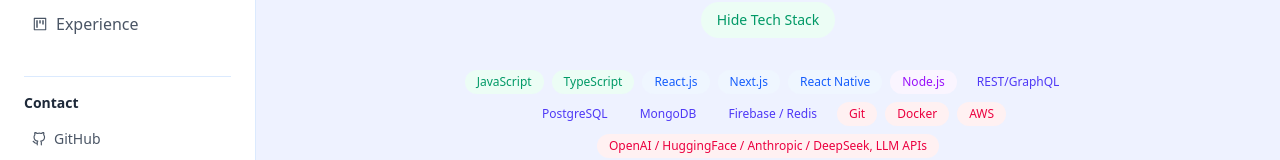
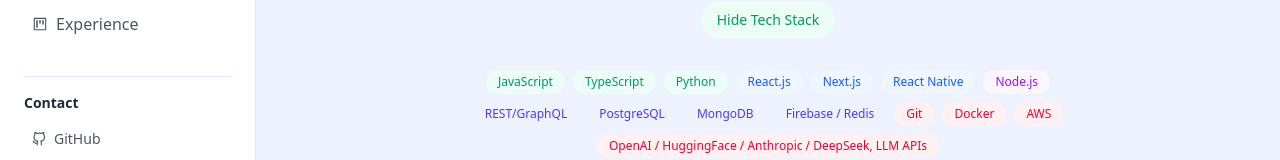
Before and after one commit to halilxibrahim/portfolio, a React (Vite) app: page / in a window 1280 px wide. Both pictures are taken after a click on the button "Show Tech Stack". Shown: the part 292-452 px from the top of the page. Built offline with nearby package versions, Linux system fonts and the light colour scheme.

Commit message:
Add Python technology reference to HeroSection component

```diff
--- a/src/components/HeroSection.jsx
+++ b/src/components/HeroSection.jsx
@@ -39,6 +39,9 @@
           </span>
           <span className="px-3 py-1 text-xs font-medium text-emerald-600 bg-emerald-50 rounded-full hover:bg-emerald-100 transition-colors">
             TypeScript
+          </span>
+          <span className="px-3 py-1 text-xs font-medium text-emerald-600 bg-emerald-50 rounded-full hover:bg-emerald-100 transition-colors">
+            Python
           </span>
 
           {/* Frontend */}
```
